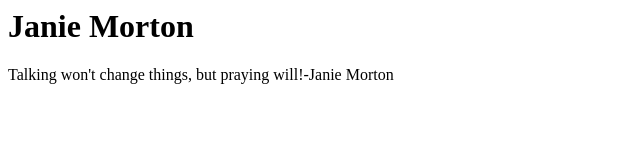
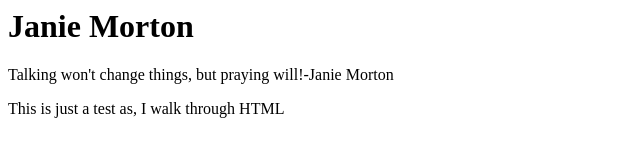
Before and after one commit to Giftedone01/Sample-portfolio, a plain HTML site: page folder/index.html in a window 1280 px wide. Shown: the whole page, without its empty margins (0-640 px from the left). Drawn offline with Linux system fonts and the light colour scheme.

Commit message:
ADDED DIV AND P TAGS

```diff
--- a/folder/index.html
+++ b/folder/index.html
@@ -1,7 +1,12 @@
 <h1>Janie Morton</h1>
 <body>
   <p>Talking won't change things, but praying will!-Janie Morton</p>
+  <div>
+    <p> This is just a test as, I walk through HTML
 
+    </p>
+
+  </div>
 
 
 
```
